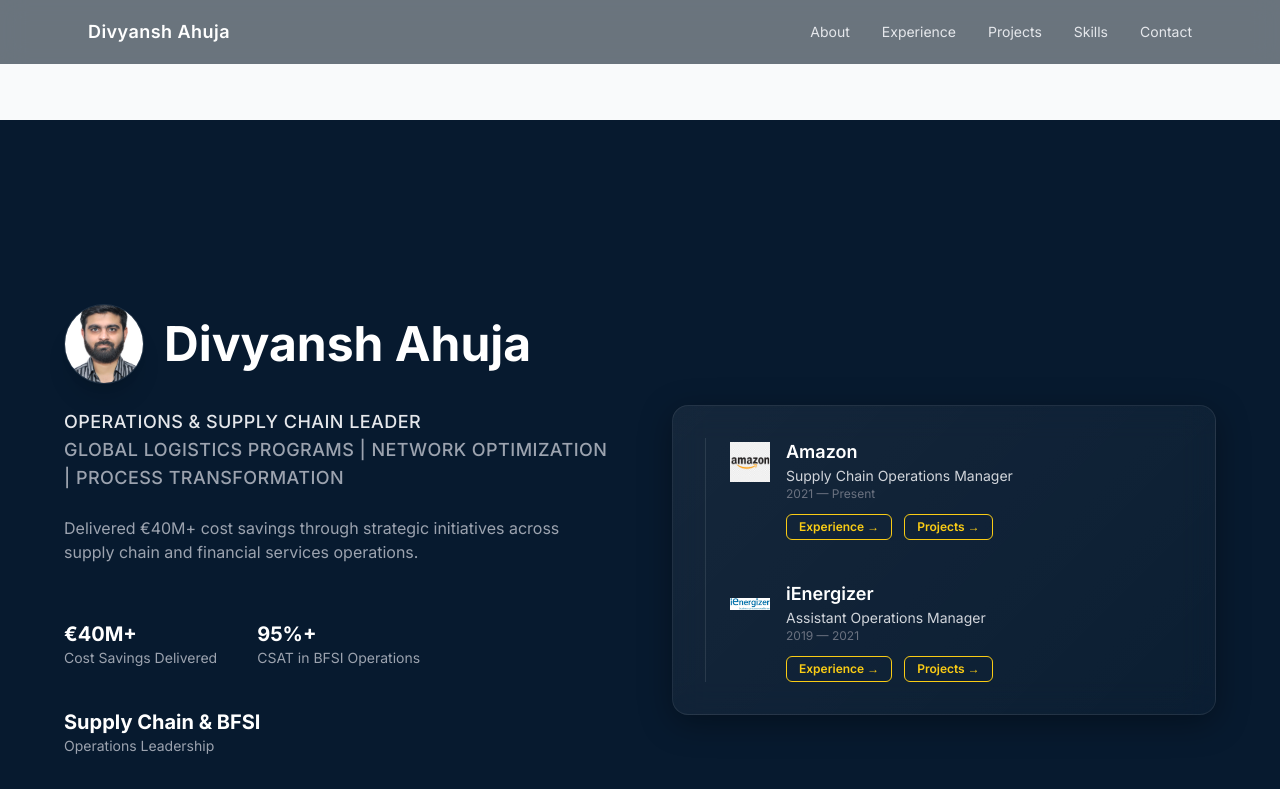
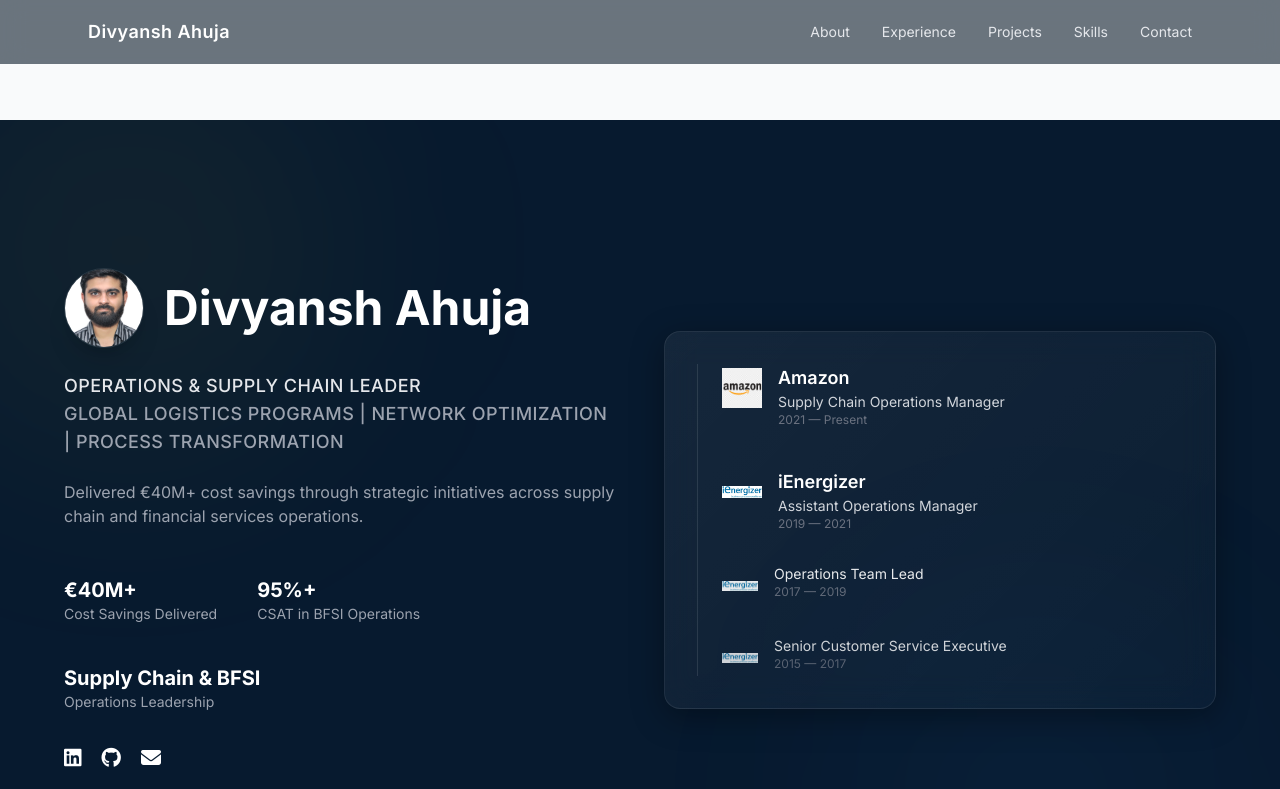
Before and after one commit to DA2793/divyansh-portfolio, a React (Vite) app: page / in a window 1280 px wide. Shown: the top 789 px of the page. Built offline with nearby package versions, Linux system fonts and the light colour scheme.

Commit message:
Hopefully Final

```diff
--- a/src/components/Hero/Hero.jsx
+++ b/src/components/Hero/Hero.jsx
@@ -2,13 +2,13 @@
 
 const Hero = () => {
   return (
-    <section className="min-h-screen w-full pt-20 bg-[#071a2f] text-white flex items-center px-6 md:px-16 relative overflow-hidden">
+    <section className="min-h-screen w-full bg-[#071a2f] text-white flex items-center px-6 md:px-16 relative overflow-hidden">
 
       {/* Background Glow */}
-      <div className="absolute top-[-80px] left-[-80px] w-[420px] h-[420px] rounded-full bg-yellow-400/3 blur-[120px]" />
-      <div className="absolute bottom-[-60px] right-[5%] w-[360px] h-[360px] rounded-full bg-blue-500/3 blur-[120px]" />
+      <div className="absolute top-[-80px] left-[-80px] w-[420px] h-[420px] rounded-full bg-yellow-400/5 blur-[120px]" />
+      <div className="absolute bottom-[-60px] right-[5%] w-[360px] h-[360px] rounded-full bg-blue-500/5 blur-[120px]" />
 
-      <div className="grid grid-cols-1 md:grid-cols-2 gap-16 w-full relative z-10">
+      <div className="grid grid-cols-1 md:grid-cols-2 gap-12 w-full relative z-10 items-center">
 
         {/* ================= LEFT ================= */}
         <div className="flex flex-col justify-center">
@@ -38,21 +38,21 @@
             Delivered €40M+ cost savings through strategic initiatives across supply chain and financial services operations.
           </p>
 
-          {/* 🔥 FINAL METRICS */}
-          <div className="flex gap-10 mt-6 text-sm flex-wrap">
+          {/* Metrics */}
+          <div className="flex gap-10 mt-4 flex-wrap">
             <div>
               <p className="text-xl font-bold text-white">€40M+</p>
-              <p className="text-gray-400">Cost Savings Delivered</p>
+              <p className="text-gray-400 text-sm">Cost Savings Delivered</p>
             </div>
 
             <div>
               <p className="text-xl font-bold text-white">95%+</p>
-              <p className="text-gray-400">CSAT in BFSI Operations</p>
+              <p className="text-gray-400 text-sm">CSAT in BFSI Operations</p>
             </div>
 
             <div>
               <p className="text-xl font-bold text-white">Supply Chain & BFSI</p>
-              <p className="text-gray-400">Operations Leadership</p>
+              <p className="text-gray-400 text-sm">Operations Leadership</p>
             </div>
           </div>
 
@@ -73,7 +73,6 @@
         {/* ================= RIGHT ================= */}
         <div className="flex items-center">
 
-          {/* Glass Card */}
           <div
             className="w-full rounded-2xl p-8 relative"
             style={{
@@ -83,8 +82,7 @@
               boxShadow: "0 8px 32px rgba(0,0,0,0.35)",
             }}
           >
-
-            <div className="relative pl-6 border-l border-white/10 space-y-10">
+            <div className="relative pl-6 border-l border-white/10 space-y-8">
 
               {/* AMAZON */}
               <motion.div whileHover={{ x: 6 }}>
@@ -93,37 +91,41 @@
                   <div>
                     <p className="font-semibold text-lg text-white">Amazon</p>
                     <p className="text-sm text-gray-300">Supply Chain Operations Manager</p>
-                    <p className="text-xs text-gray-500 mb-3">2021 — Present</p>
-
-                    <div className="flex gap-3">
-                      <a href="#experience" className="px-3 py-1 text-xs font-semibold rounded-md border border-yellow-400 text-yellow-400 hover:bg-yellow-400 hover:text-[#071a2f] transition">
-                        Experience →
-                      </a>
-                      <a href="#projects" className="px-3 py-1 text-xs font-semibold rounded-md border border-yellow-400 text-yellow-400 hover:bg-yellow-400 hover:text-[#071a2f] transition">
-                        Projects →
-                      </a>
-                    </div>
+                    <p className="text-xs text-gray-500 mb-2">2021 — Present</p>
                   </div>
                 </div>
               </motion.div>
 
-              {/* IENERGIZER */}
+              {/* IENERGIZER - AOM */}
               <motion.div whileHover={{ x: 6 }}>
                 <div className="flex items-start gap-4">
                   <img src="/ienergizer.png" className="w-10 h-10 object-contain mt-1" />
                   <div>
                     <p className="font-semibold text-lg text-white">iEnergizer</p>
                     <p className="text-sm text-gray-300">Assistant Operations Manager</p>
-                    <p className="text-xs text-gray-500 mb-3">2019 — 2021</p>
+                    <p className="text-xs text-gray-500">2019 — 2021</p>
+                  </div>
+                </div>
+              </motion.div>
 
-                    <div className="flex gap-3">
-                      <a href="#experience" className="px-3 py-1 text-xs font-semibold rounded-md border border-yellow-400 text-yellow-400 hover:bg-yellow-400 hover:text-[#071a2f] transition">
-                        Experience →
-                      </a>
-                      <a href="#projects" className="px-3 py-1 text-xs font-semibold rounded-md border border-yellow-400 text-yellow-400 hover:bg-yellow-400 hover:text-[#071a2f] transition">
-                        Projects →
-                      </a>
-                    </div>
+              {/* TEAM LEAD */}
+              <motion.div whileHover={{ x: 6 }}>
+                <div className="flex items-start gap-4 opacity-90">
+                  <img src="/ienergizer.png" className="w-9 h-9 object-contain mt-1" />
+                  <div>
+                    <p className="text-sm text-white">Operations Team Lead</p>
+                    <p className="text-xs text-gray-500">2017 — 2019</p>
+                  </div>
+                </div>
+              </motion.div>
+
+              {/* SR EXEC */}
+              <motion.div whileHover={{ x: 6 }}>
+                <div className="flex items-start gap-4 opacity-80">
+                  <img src="/ienergizer.png" className="w-9 h-9 object-contain mt-1" />
+                  <div>
+                    <p className="text-sm text-white">Senior Customer Service Executive</p>
+                    <p className="text-xs text-gray-500">2015 — 2017</p>
                   </div>
                 </div>
               </motion.div>
```
